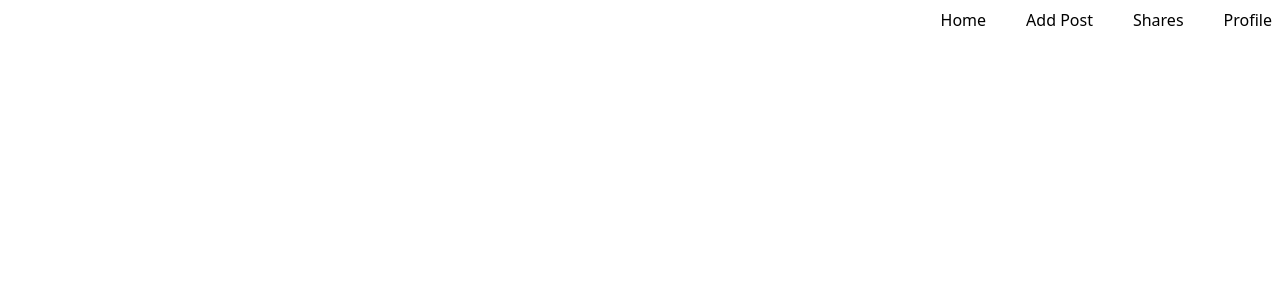
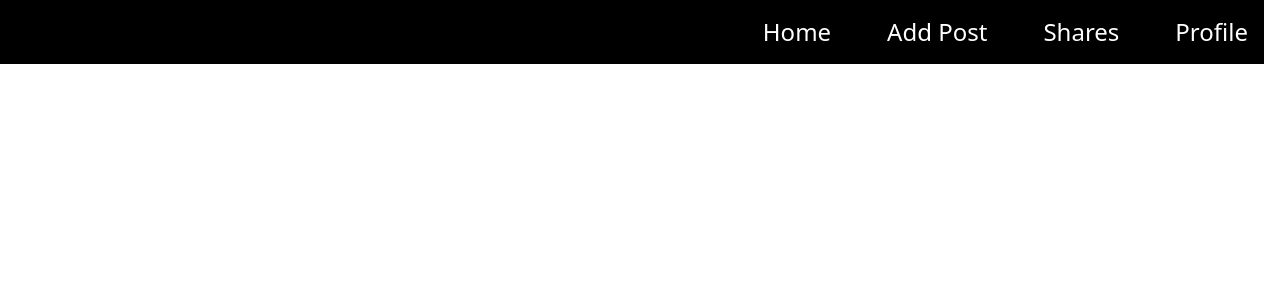
Before and after one commit to kunwarabhi7/socialmediaV1, a React (Create React App) app: page / in a window 1280 px wide. Shown: the top 300 px of the page. Built offline with nearby package versions, Linux system fonts and the light colour scheme.

Commit message:
added hover effect to navbar

```diff
--- a/src/Components/Layout/Header.jsx
+++ b/src/Components/Layout/Header.jsx
@@ -24,9 +24,9 @@ const Header = () => {
 
   return (
     <div>
-      <div className='flex space-x-10 justify-end p-2'>
+      <div className='flex space-x-10 justify-end p-2 mr-4 items-center bg-black'>
         {navBar.map((nav)=>{
-          return <Link to={nav.path}>{nav.name}</Link>
+          return <Link className='hover:bg-black text-white hover:text-gray-200 p-2 font-medium text-2xl ' to={nav.path}>{nav.name}</Link>
         })}
       </div>
     </div>
```
